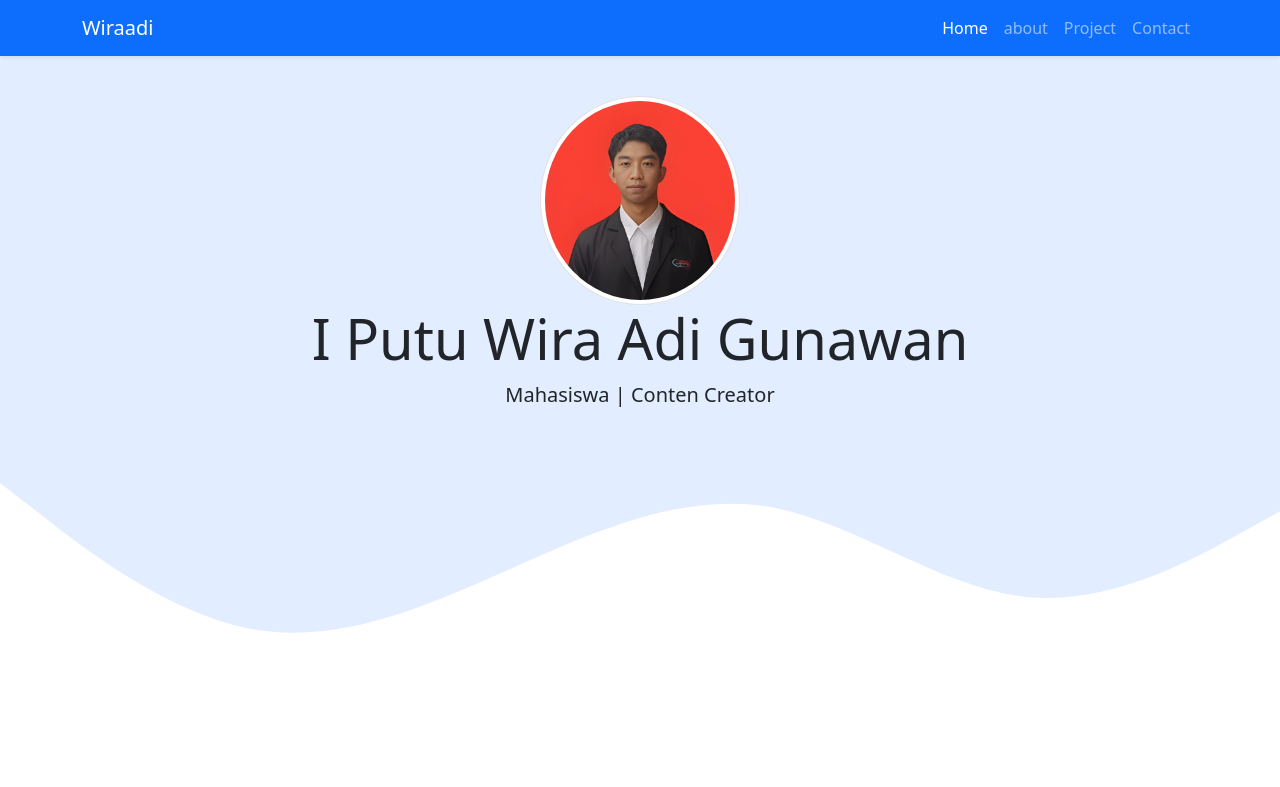
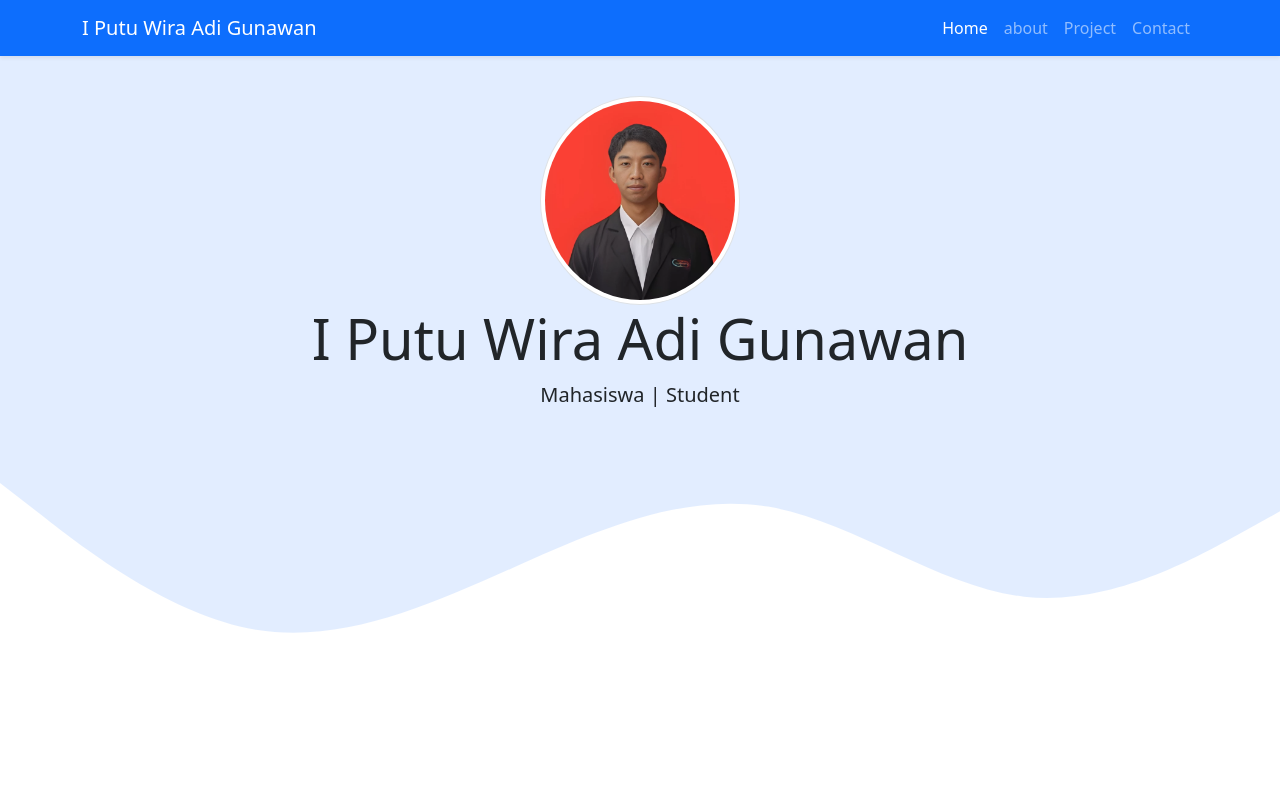
Before and after one commit to Wiraadigunawan/wiraadigunawan.github.io, a plain HTML site: page index.html in a window 1280 px wide. Shown: the top 787 px of the page. Drawn offline with nearby package versions, Linux system fonts and the light colour scheme.

Commit message:
mengubah nama

```diff
--- a/index.html
+++ b/index.html
@@ -16,13 +16,13 @@
     <!-- my css -->
      <link rel="stylesheet" href="style.css">
 
-    <title>my portfolio | wira adi</title>
+    <title>my portfolio | I Putu Wira Adi Gunawan</title>
   </head>
   <body id="home">
     <!-- navbar -->
     <nav class="navbar navbar-expand-lg navbar-dark bg-primary shadow-sm fixed-top">
       <div class="container">
-        <a class="navbar-brand" href="#">Wiraadi</a>
+        <a class="navbar-brand" href="#">I Putu Wira Adi Gunawan</a>
         <button class="navbar-toggler" type="button" data-bs-toggle="collapse" data-bs-target="#navbarNav" aria-controls="navbarNav" aria-expanded="false" aria-label="Toggle navigation">
           <span class="navbar-toggler-icon"></span>
         </button>
@@ -50,7 +50,7 @@
      <section class="jumbotron text-center">
         <img src="img/wiraadi.png" alt="Wira Adi"width="200"class="rounded-circle img-thumbnail">
         <h1 class="display-4">I Putu Wira Adi Gunawan</h1>
-        <p class="lead">Mahasiswa | Conten Creator</p>
+        <p class="lead">Mahasiswa | Student</p>
         <svg xmlns="http://www.w3.org/2000/svg" viewBox="0 0 1440 320"><path fill="#ffffff" fill-opacity="1" d="M0,64L48,101.3C96,139,192,213,288,229.3C384,245,480,203,576,160C672,117,768,75,864,90.7C960,107,1056,181,1152,192C1248,203,1344,149,1392,122.7L1440,96L1440,320L1392,320C1344,320,1248,320,1152,320C1056,320,960,320,864,320C768,320,672,320,576,320C480,320,384,320,288,320C192,320,96,320,48,320L0,320Z"></path></svg>
       </section>
       <!-- akhir jumbotron -->
```
